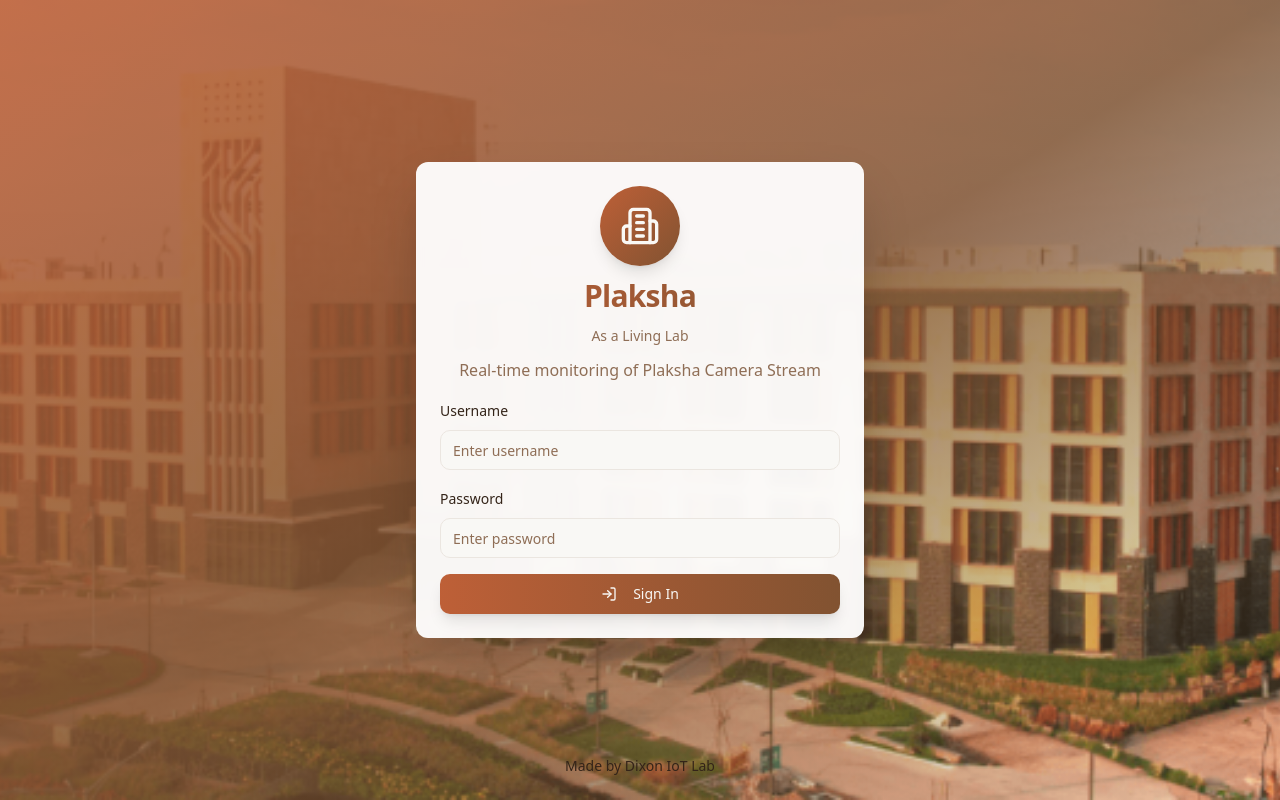
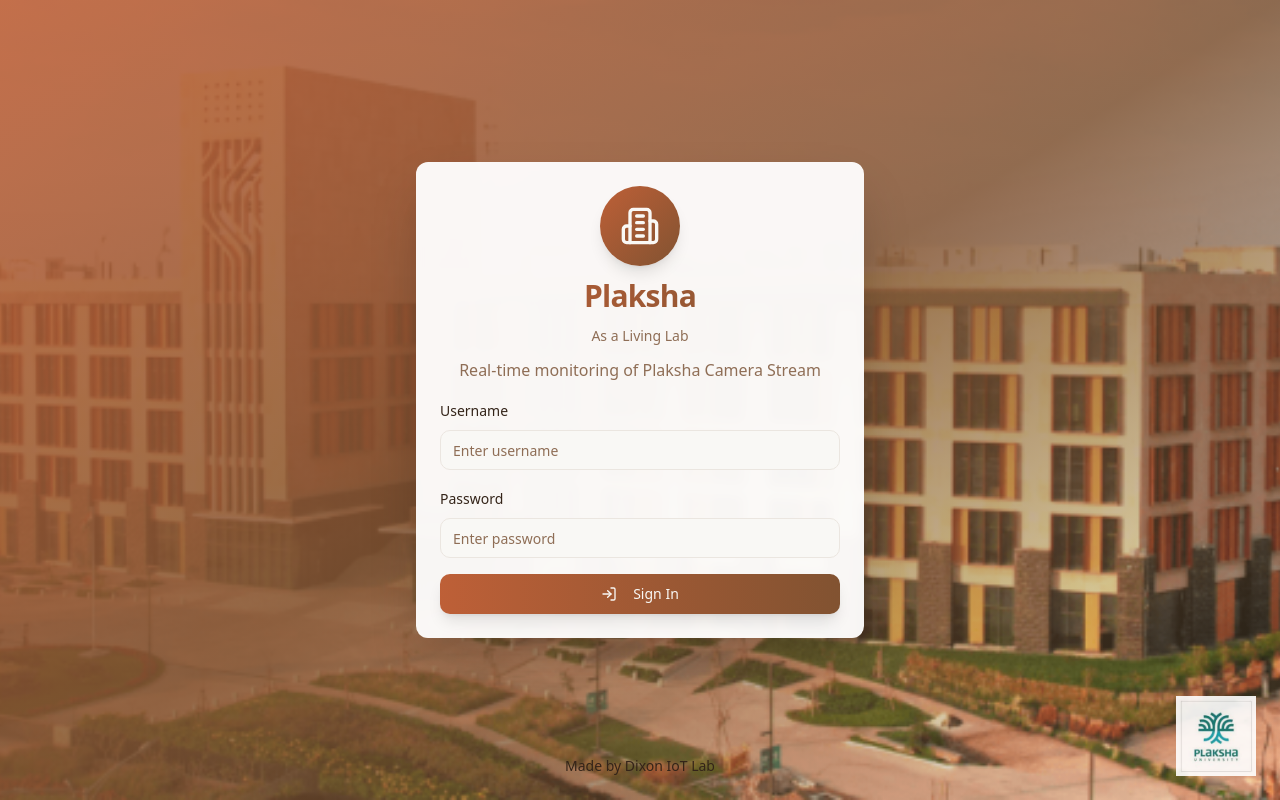
Before and after one commit to singhtejpreet2004/plaksha-insight-stream, a React (Vite) app: page / in a window 1280 px wide. Built offline with nearby package versions, Linux system fonts and the light colour scheme; the HTML template or start-up script is replaced by a standard one.

Commit message:
Add Plaksha logo to pages

```diff
--- a/src/components/Dashboard.tsx
+++ b/src/components/Dashboard.tsx
@@ -4,6 +4,7 @@ import { logout, getCurrentUser } from '@/lib/auth';
 import { useToast } from '@/hooks/use-toast';
 import { LogOut, Settings, User, Users, Dog, DoorOpen } from 'lucide-react';
 import DashboardCard from './DashboardCard';
+import { PlakshaLogo } from './PlakshaLogo';
 
 const Dashboard = () => {
   const navigate = useNavigate();
@@ -125,6 +126,8 @@ const Dashboard = () => {
           </p>
         </div>
       </footer>
+
+      <PlakshaLogo />
     </div>
   );
 };
--- a/src/components/LoginPage.tsx
+++ b/src/components/LoginPage.tsx
@@ -8,6 +8,7 @@ import { login } from '@/lib/auth';
 import { useToast } from '@/hooks/use-toast';
 import { LogIn, Building2 } from 'lucide-react';
 import plakshaBuilding from '@/assets/plaksha-building.png';
+import { PlakshaLogo } from './PlakshaLogo';
 
 const LoginPage = () => {
   const [username, setUsername] = useState('');
@@ -121,6 +122,7 @@ const LoginPage = () => {
       <div className="absolute bottom-6 text-center text-cream/90">
         <p className="text-sm font-medium">Made by Dixon IoT Lab</p>
       </div>
+      <PlakshaLogo />
     </div>
   );
 };
--- /dev/null
+++ b/src/components/PlakshaLogo.tsx
@@ -0,0 +1,13 @@
+import plakshaLogo from '@/assets/plaksha-logo.jpg';
+
+export const PlakshaLogo = () => {
+  return (
+    <div className="fixed bottom-6 right-6 z-50 animate-fade-in">
+      <img
+        src={plakshaLogo}
+        alt="Plaksha University"
+        className="w-20 h-20 object-contain opacity-90 hover:opacity-100 transition-opacity duration-300"
+      />
+    </div>
+  );
+};
--- a/src/components/StreamsPage.tsx
+++ b/src/components/StreamsPage.tsx
@@ -8,6 +8,7 @@ import { STREAMS } from '@/lib/streams';
 import { TimeRange, generateCSV, downloadCSV } from '@/lib/csv';
 import StreamCard from './StreamCard';
 import { useToast } from '@/hooks/use-toast';
+import { PlakshaLogo } from './PlakshaLogo';
 
 const StreamsPage = () => {
   const navigate = useNavigate();
@@ -177,6 +178,8 @@ const StreamsPage = () => {
           </p>
         </div>
       </footer>
+
+      <PlakshaLogo />
     </div>
   );
 };
```
Also changed, not shown: src/assets/plaksha-logo.jpg (added), 1 other file (tests, documents, lock files or other folders).
